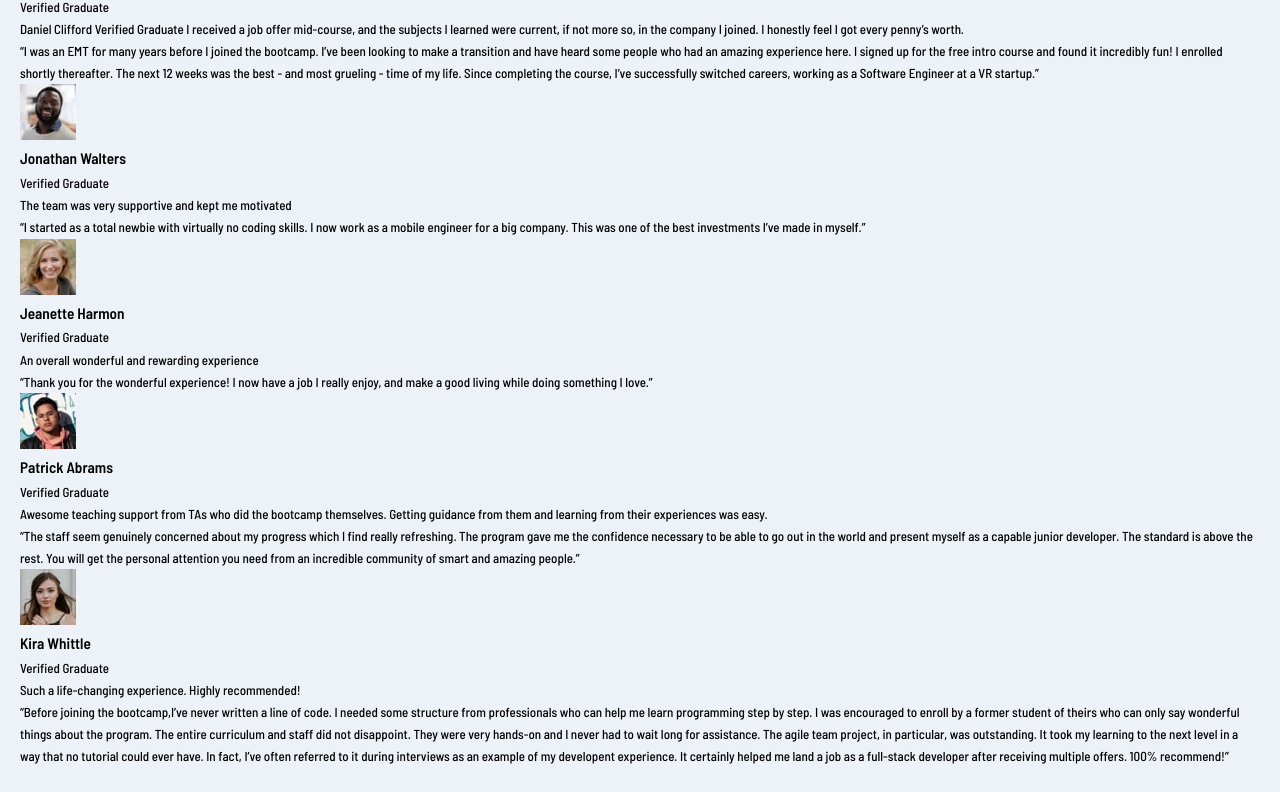
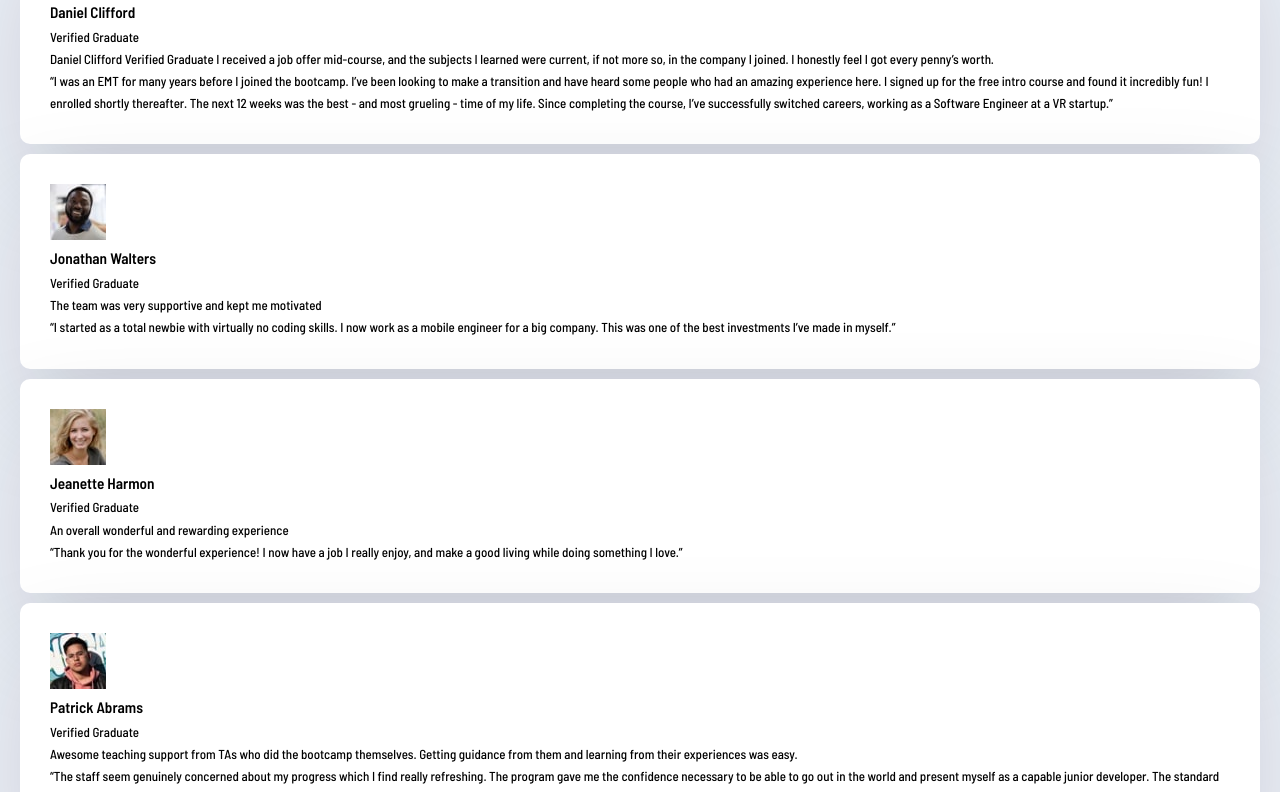
Before and after one commit to Barry-owino/Testimonial-grid-section, a plain HTML site: page index.html in a window 1280 px wide. Shown: the part 212-1004 px from the top of the page. Drawn offline with Linux system fonts and the light colour scheme.

Commit message:
style the card class

```diff
--- a/index.html
+++ b/index.html
@@ -13,7 +13,7 @@
 <body>
   <div class="testimonials">
     <!---The first card for daniel-->
-    <div class="card--bg-purple">
+    <div class="card--bg-purple card">
       <header class="card__header">
         <img src="images/image-daniel.jpg" class="card__img" alt="daniel">
         <div>
@@ -30,7 +30,7 @@
     </div>
 
     <!----The second card for jonathan-->
-    <div class="card--bg-purple">
+    <div class="card--bg-purple card">
       <header class="card__header">
         <img src="images/image-jonathan.jpg">
         <div>
@@ -47,7 +47,7 @@
     </div>
 
     <!---The third card for jeanette-->
-    <div class="card--bg-purple">
+    <div class="card--bg-purple card">
       <header class="card__header">
         <img src="images/image-jeanette.jpg">
         <div>
@@ -64,7 +64,7 @@
     </div>
 
     <!-----The fourth card for patrick-->
-    <div class="card--bg-purple">
+    <div class="card--bg-purple card">
       <header class="card__header">
         <img src="images/image-patrick.jpg">
         <div>
@@ -81,7 +81,7 @@
     </div>
 
     <!--The fifth card for kira-->
-    <div class="card--bg-purple">
+    <div class="card--bg-purple card">
       <header class="card__header">
         <img src="images/image-kira.jpg">
         <div>
--- a/style.css
+++ b/style.css
@@ -16,3 +16,11 @@ body{
   margin:100px auto;
   padding:20px;
 }
+
+.card{
+  background:#fff;
+  border-radius:10px;
+  box-shadow:rgba(17,12,46,0.15) 0px 48px 100px 0px;
+  margin-bottom:10px;
+  padding:30px;
+}
```
